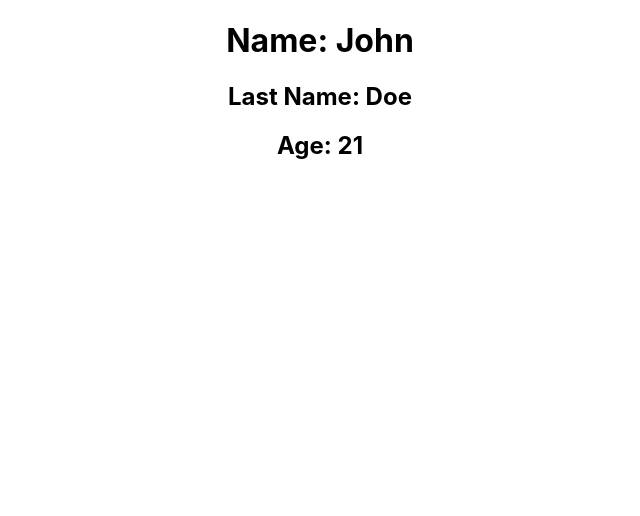
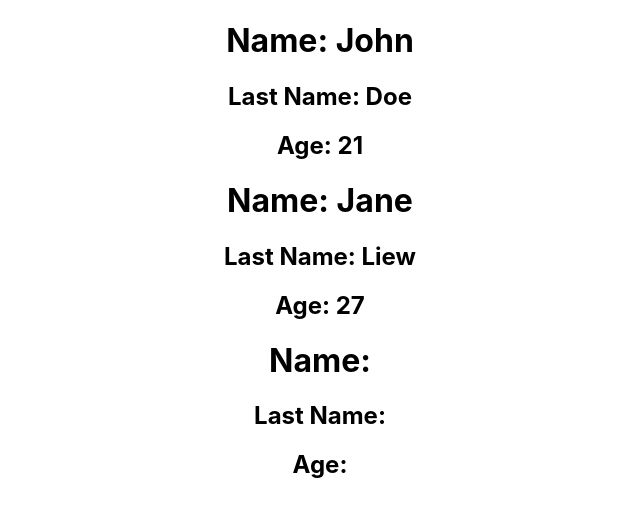
Before and after one commit to ChenTzer/ReactExercise, a React (Create React App) app: page / in a window 1280 px wide. Shown: the top 516 px of the page, without its empty margins (320-960 px from the left). Built offline with nearby package versions, Linux system fonts and the light colour scheme.

Commit message:
[UPDATE] 1) Props

```diff
--- a/src/App.js
+++ b/src/App.js
@@ -1,11 +1,11 @@
 import './App.css';
 
-const Person = () =>{
+const Person = (person) =>{
   return(
     <>
-    <h1>Name: John</h1>
-    <h2>Last Name: Doe</h2>
-    <h2>Age: 21</h2>
+    <h1>Name: {person.name}</h1>
+    <h2>Last Name: {person.lastName}</h2>
+    <h2>Age: {person.age}</h2>
     </>
   )
 }
@@ -13,6 +13,8 @@ const Person = () =>{
 const App=()=> {
   return (
     <div className="App">
+        <Person name = 'John' lastName = "Doe" age = {21}/>
+        <Person name = "Jane" lastName = "Liew" age = {21 +6}/>
         <Person/>
     </div>
   );
```
